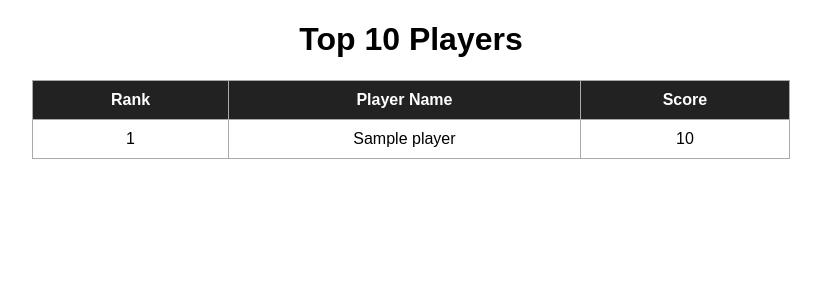
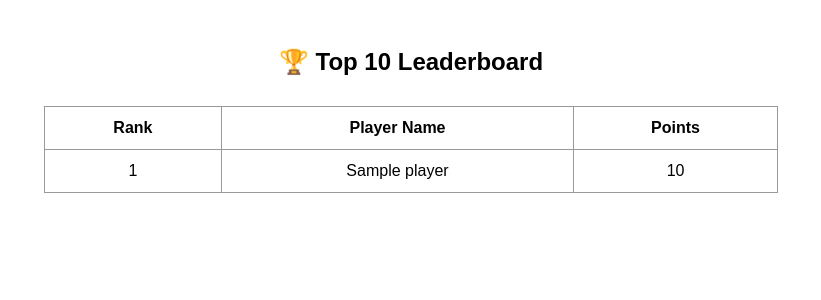
Before and after one commit to Rahul-Raval-2912/leader-board, a Django app: template leaderboard/templates/leaderboard/leaderboard.html in a window 1280 px wide. Shown: the top 300 px of the page, without its empty margins (229-1050 px from the left). Run offline with Django 4.2, Linux system fonts and the light colour scheme; tables that the repository leaves empty hold one stand-in row (values such as "Sample post"); the template is opened without the code that fills it: values that come from a table or form of the project are taken from there, most other values are stand-ins (such as "Sample title", 1, 10 or a date in 2020); parts of the project's set-up code (start-up, migrations or seed data) failed here and were passed over.

Commit message:
solve add score

```diff
--- a/leaderboard/templates/leaderboard/leaderboard.html
+++ b/leaderboard/templates/leaderboard/leaderboard.html
@@ -2,50 +2,55 @@
 <html>
 <head>
     <meta charset="utf-8">
-    <title>Top 10 Players</title>
+    <title>Leaderboard</title>
     <style>
         body {
-            font-family: Arial;
+            font-family: Arial, sans-serif;
+            padding: 20px;
+        }
+        h2 {
+            text-align: center;
+            margin-bottom: 30px;
+        }
+        table {
+            width: 60%;
+            margin: 0 auto;
+            border-collapse: collapse;
+            border: 1px solid #ccc;
+        }
+        th, td {
+            padding: 12px;
+            border: 1px solid #999;
             text-align: center;
         }
-        table {
-            margin: 0 auto;
-            border-collapse: collapse;
-            width: 60%;
-        }
-        th, td {
-            padding: 10px 20px;
-            border: 1px solid #aaa;
-        }
-        th {
-            background-color: #222;
-            color: #fff;
-        }
         tr:nth-child(even) {
-            background-color: #f3f3f3;
+            background: #f2f2f2;
         }
     </style>
 </head>
 <body>
-    <h1>Top 10 Players</h1>
-    <table class="table table-striped">
+    <h2>🏆 Top 10 Leaderboard</h2>
+    <table>
         <thead>
             <tr>
                 <th>Rank</th>
                 <th>Player Name</th>
-            <th>Score</th>
+                <th>Points</th>
             </tr>
         </thead>
         <tbody>
-        {% for score in top_scores %}
+            {% for player in leaderboard %}
                 <tr>
-            <td>{{ forloop.counter }}</td>
-            <td>{{ score.player.name }}</td>
-            <td>{{ score.points }}</td>
+                    <td>{{ player.rank }}</td>
+                    <td>{{ player.name }}</td>
+                    <td>{{ player.points }}</td>
+                </tr>
+            {% empty %}
+                <tr>
+                    <td colspan="3">No scores available yet.</td>
                 </tr>
             {% endfor %}
         </tbody>
     </table>
-
 </body>
 </html>
--- a/leaderboard/urls.py
+++ b/leaderboard/urls.py
@@ -1,6 +1,7 @@
 from django.urls import path, include
 from rest_framework.routers import DefaultRouter
 from .views import PlayerViewSet, ScoreViewSet, contact_view, leaderboard_view, home, register_player, main_api_view, register_or_update_player, add_score
+from leaderboard import views
 
 router = DefaultRouter()
 router.register(r'players', PlayerViewSet)
@@ -13,5 +14,6 @@ urlpatterns = [
     path('contact/', contact_view, name='contact'),
     path('api/', main_api_view, name='api'),
     path('api/register/', register_or_update_player, name='api-register'),
-    path('add-score/', add_score, name='add_score'),
+    path('api/leaderboard/', views.api_leaderboard, name='api_leaderboard'),
+    path('add/', views.add_score_page, name='add_score_page'),
 ]
```
Also changed, not shown: leaderboard/templates/add_score.html (added, +34 -0 lines), leaderboard/views.py (+41 -29 lines), db.sqlite3, leaderboard/migrations/0001_initial.py. Lines whose indentation alone changed are shown as unchanged.
